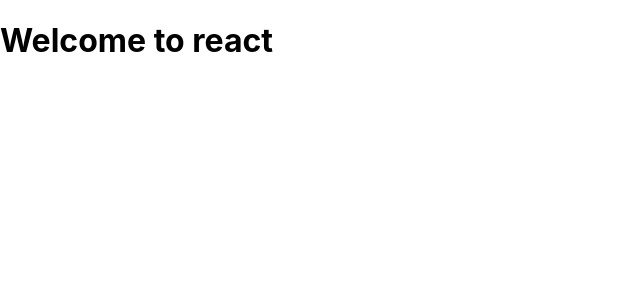
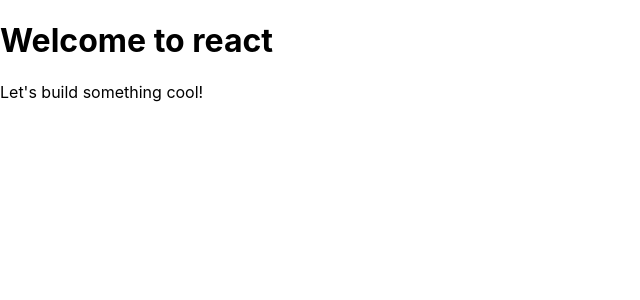
Before and after one commit to DimaBryuhanov/hello-react, a React (Create React App) app: page / in a window 1280 px wide. Shown: the top 300 px of the page, without its empty margins (0-640 px from the left). Built offline with nearby package versions, Linux system fonts and the light colour scheme.

Commit message:
Self closing tag

```diff
--- a/src/index.js
+++ b/src/index.js
@@ -4,10 +4,15 @@
 
 //JSX Syntax:
 function Hello(){
-  return <h1>Welcome to react</h1>
+  return (
+    <div>
+      <h1>Welcome to react</h1>
+      <p>Let's build something cool!</p>
+    </div>
+  )
 }
 
 ReactDOM.render(
-<Hello></Hello>,
+<Hello />,
   document.getElementById('root')
 );
```
